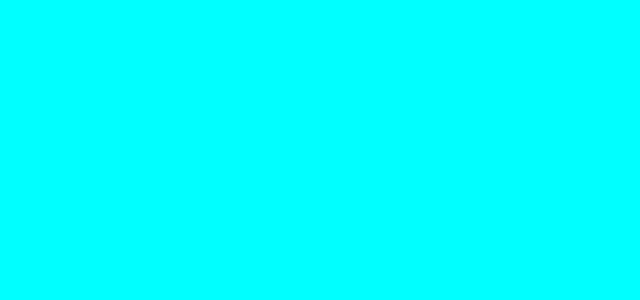
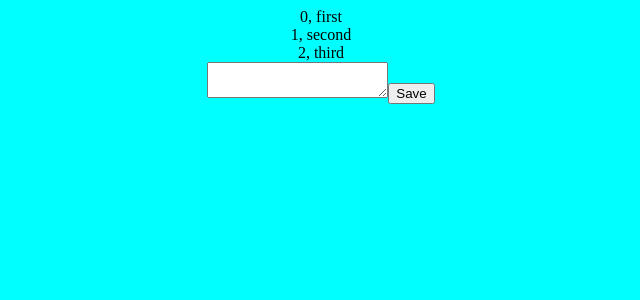
Before and after one commit to Survila-Dev/Notebook, a React (Create React App) app: page / in a window 1280 px wide. Shown: the top 300 px of the page, without its empty margins (319-959 px from the left). Built offline with nearby package versions, Linux system fonts and the light colour scheme.

Commit message:
create components

```diff
--- a/src/App.tsx
+++ b/src/App.tsx
@@ -2,10 +2,30 @@ import React from 'react';
 import logo from './logo.svg';
 import './App.css';
 
+import HeaderPanel from "./components/HeaderPanel";
+import NotebookSelection from "./components/NotebookSelection";
+import Editor from "./components/Editor";
+
 function App() {
+
+  const [editorContent, changeEditorContent] = React.useState<string>("")
+  const [notebooks, changeNotebooks] = React.useState<string[]>(["first", "second", "third"])
+  function handleClickSave() {
+
+  }
+
   return (
     <div className="App">
-
+      <HeaderPanel/>
+      <NotebookSelection
+        notebooks = {notebooks}
+        changeNotebooks = {changeNotebooks}
+        />
+      <Editor
+        editorContent = {editorContent}
+        changeEditorContent = {changeEditorContent}
+        handleClickSave = {handleClickSave}
+        />
     </div>
   );
 }
--- /dev/null
+++ b/src/components/Editor.tsx
@@ -0,0 +1,18 @@
+import React from "react"
+
+interface EditorProp {
+    editorContent: string,
+    changeEditorContent: React.Dispatch<React.SetStateAction<string>>,
+    handleClickSave: Function,
+}
+
+function Editor({ editorContent, changeEditorContent, handleClickSave}:EditorProp): JSX.Element {
+    return (
+        <section className = "editor">
+            <textarea className = "editor__textarea"></textarea>
+            <button className = "editor__button">Save</button>
+        </section>
+    )
+}
+
+export default Editor;
--- /dev/null
+++ b/src/components/HeaderPanel.tsx
@@ -0,0 +1,9 @@
+import React from "react"
+
+function HeaderPanel(): JSX.Element {
+    return (
+        <div></div>
+    )
+}
+
+export default HeaderPanel;
--- /dev/null
+++ b/src/components/Notebook.tsx
@@ -0,0 +1,21 @@
+import React from "react"
+
+interface NotebookInterface {
+    id: string,
+    title: string,
+}
+
+function Notebook({ id, title }: NotebookInterface): JSX.Element {
+
+    function handleDeleteClick(e: React.FormEvent) {
+        e.preventDefault();
+        const curId = (e.target as Element).id;
+        console.log(curId);
+    }
+
+    return (
+        <article className = "notebooks__notebook" onClick = {handleDeleteClick} id = {id}>{id}, {title}</article>
+    )
+}
+
+export default Notebook;
--- /dev/null
+++ b/src/components/NotebookSelection.tsx
@@ -0,0 +1,17 @@
+import React from "react"
+import Notebook from "./Notebook"
+
+interface NotebookSelectionProps {
+    notebooks: string[],
+    changeNotebooks: React.Dispatch<React.SetStateAction<string[]>>
+}
+
+function NotebookSelection({ notebooks, changeNotebooks }: NotebookSelectionProps): JSX.Element {
+    return (
+        <section className = "notebooks">
+            {notebooks.map((inputString, index) => <Notebook id = {index as unknown as string} title = {inputString}/>)}
+        </section>
+    )
+}
+
+export default NotebookSelection;
```
